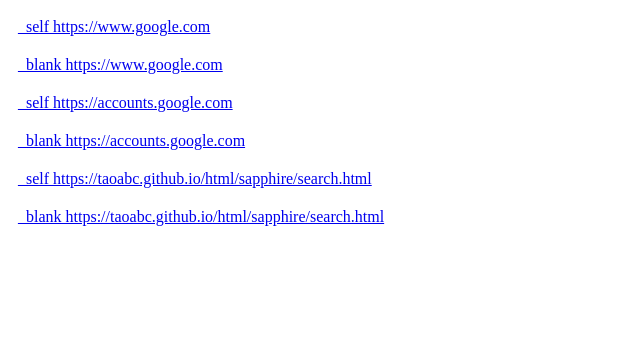
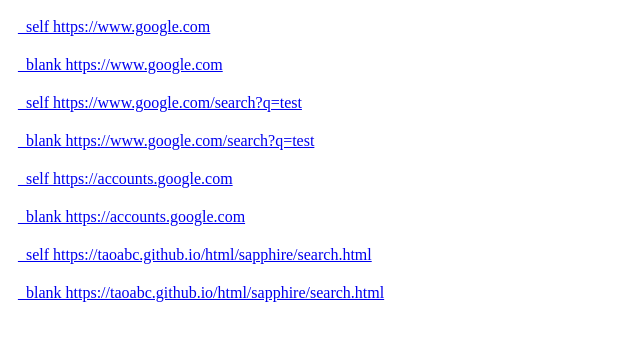
Before and after one commit to taoabc/html, a plain HTML site: page sapphire/search.html in a window 1280 px wide. Shown: the whole page, without its empty margins (0-640 px from the left). Drawn offline with Linux system fonts and the light colour scheme.

Commit message:
add search page

```diff
--- a/sapphire/search.html
+++ b/sapphire/search.html
@@ -18,6 +18,13 @@
       _blank https://www.google.com
     </a>
 
+    <a href="https://www.google.com/search?q=test"
+      >_self https://www.google.com/search?q=test</a
+    >
+    <a href="https://www.google.com/search?q=test" target="_blank">
+      _blank https://www.google.com/search?q=test
+    </a>
+
     <a href="https://accounts.google.com">_self https://accounts.google.com</a>
     <a href="https://accounts.google.com" target="_blank">
       _blank https://accounts.google.com
```
